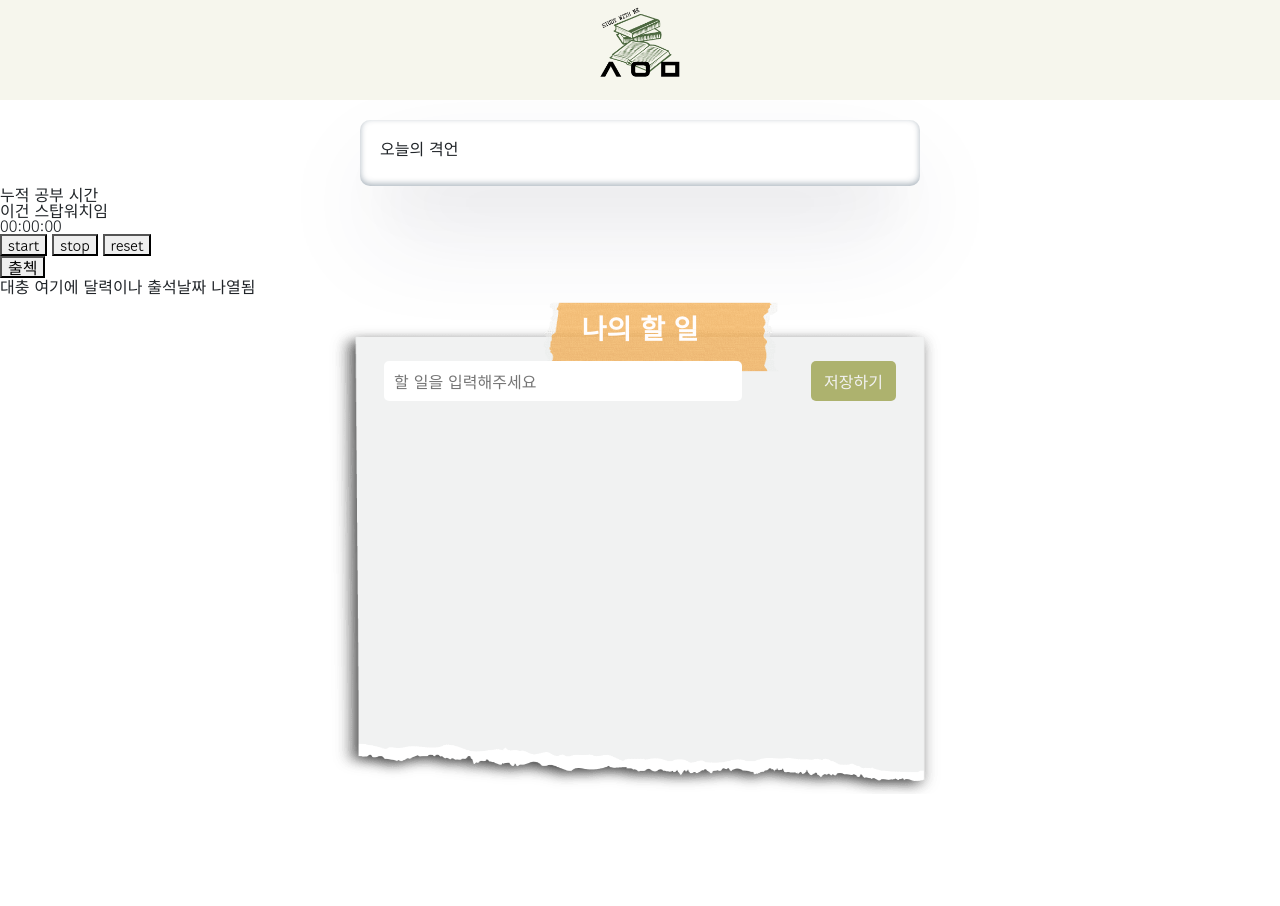
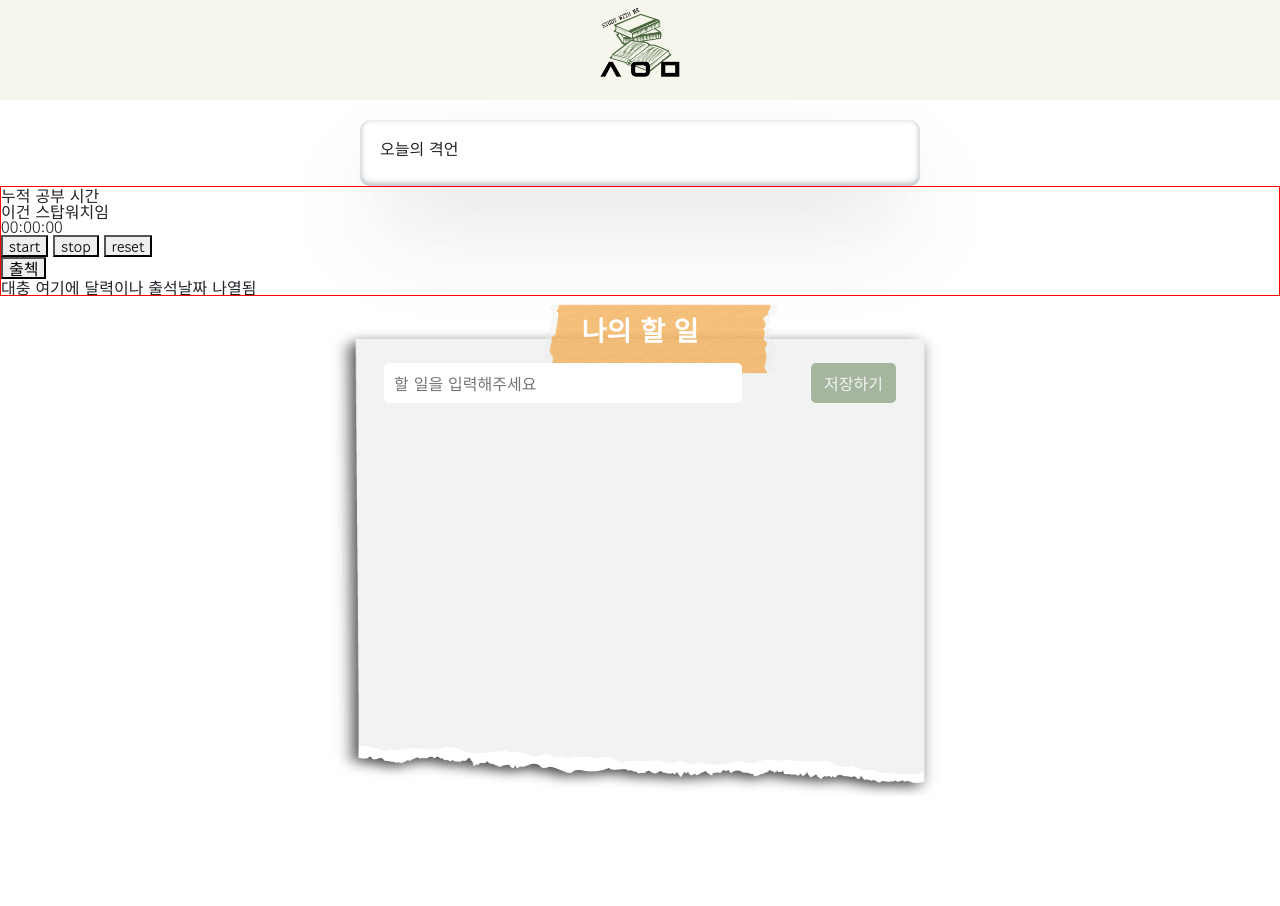
Before and after one commit to amisu1203/SWM-Project, a Flask app: page / in a window 1280 px wide. Before the commit the page ends 793 px from the top, so only its background shows below. Run offline with Flask 3, Linux system fonts and the light colour scheme; data that the repository does not hold is empty; some libraries are stand-ins or nearby versions.

Commit message:
weather css 추가

```diff
--- /dev/null
+++ b/static/css/timer.css
@@ -0,0 +1,18 @@
+/* theme color
+#252526
+#B7BFB4
+#F2F2F2
+#83A64E
+#465902
+#f6f6ed
+*/
+
+/* theme font */
+body * {
+  font-family: "Gowun Dodum", sans-serif;
+  /* eng font font-family: "Inconsolata", monospace; */
+}
+
+.con-timer {
+  border: 1px solid red;
+}
--- a/static/css/todo.css
+++ b/static/css/todo.css
@@ -25,7 +25,7 @@ body * {
   align-items: center;
   height: 500px;
   padding: 0 30% 80px 30%;
-  margin-bottom: 50px;
+  /* margin-bottom: 50px; */
   position: relative;
   font-family: "Gowun Dodum", sans-serif;
   overflow: auto;
@@ -65,7 +65,7 @@ body * {
 }
 
 .con-inp-todo .btn-save-todo {
-  background-color: #adb26e;
+  background-color: #a4b69d;
   border: none;
   border-radius: 5px;
   box-sizing: border-box;
@@ -108,6 +108,24 @@ body * {
   line-height: 2rem;
   display: inline-block;
   color: rgb(80, 80, 80);
+}
+
+/* weather */
+.weather {
+  padding: 40px 0 60px 0;
+  display: flex;
+  flex-direction: column;
+  align-items: center;
+  justify-content: center;
+}
+
+.weather span:nth-child(1) {
+  font-size: 3rem;
+  margin-bottom: 10px;
+}
+.weather span:nth-child(2) {
+  font-size: 2rem;
+  font-family: "Inconsolata", monospace;
 }
 
 /* .mypic {
--- a/templates/index.html
+++ b/templates/index.html
@@ -20,6 +20,7 @@
     <link rel="stylesheet" href="/static/css/quote.css" />
     <link rel="stylesheet" href="/static/css/todo.css" />
     <link rel="stylesheet" href="/static/css/main.css" />
+    <link rel="stylesheet" href="/static/css/timer.css" />
     <link href="{{ url_for('static', filename='timer.css') }}" rel="stylesheet" type="text/css" />
 
     <!-- script -->
@@ -44,17 +45,16 @@
       -->
     </header>
     <main>
+      <!-- quote -->
       <div class="con-quote clearfix">
         <p class="txt-title-quote">오늘의 격언</p>
         <div id="quote" class="txt-quote"></div>
         <button onclick="callQuotesApi()" class="btn-pass-quote xi-angle-right"></button>
       </div>
-      <!-- 랜덤 사진 보여줄 섹션
-        <div>
-          <div id="image"></div>
-        </div>
-      -->
-      <div class="todaystudydiv">누적 공부 시간</div>
+
+      <!-- timer -->
+      <div class="con-timer">
+        <div class="txt-total-time">누적 공부 시간</div>
         <div id="todaystudy" class="stopwatch">00:00:00</div>
         <div class="stopwatchdiv">이건 스탑워치임</div>
         <div id="stopwatch" class="stopwatch">00:00:00</div>
@@ -73,7 +73,9 @@
             <li></li>
           </div>
         </div>
+      </div>
 
+      <!-- to do list -->
       <div class="con-todos">
         <div class="con-title-todo">
           <h3>나의 할 일</h3>
```
Lines whose indentation alone changed are shown as unchanged.
